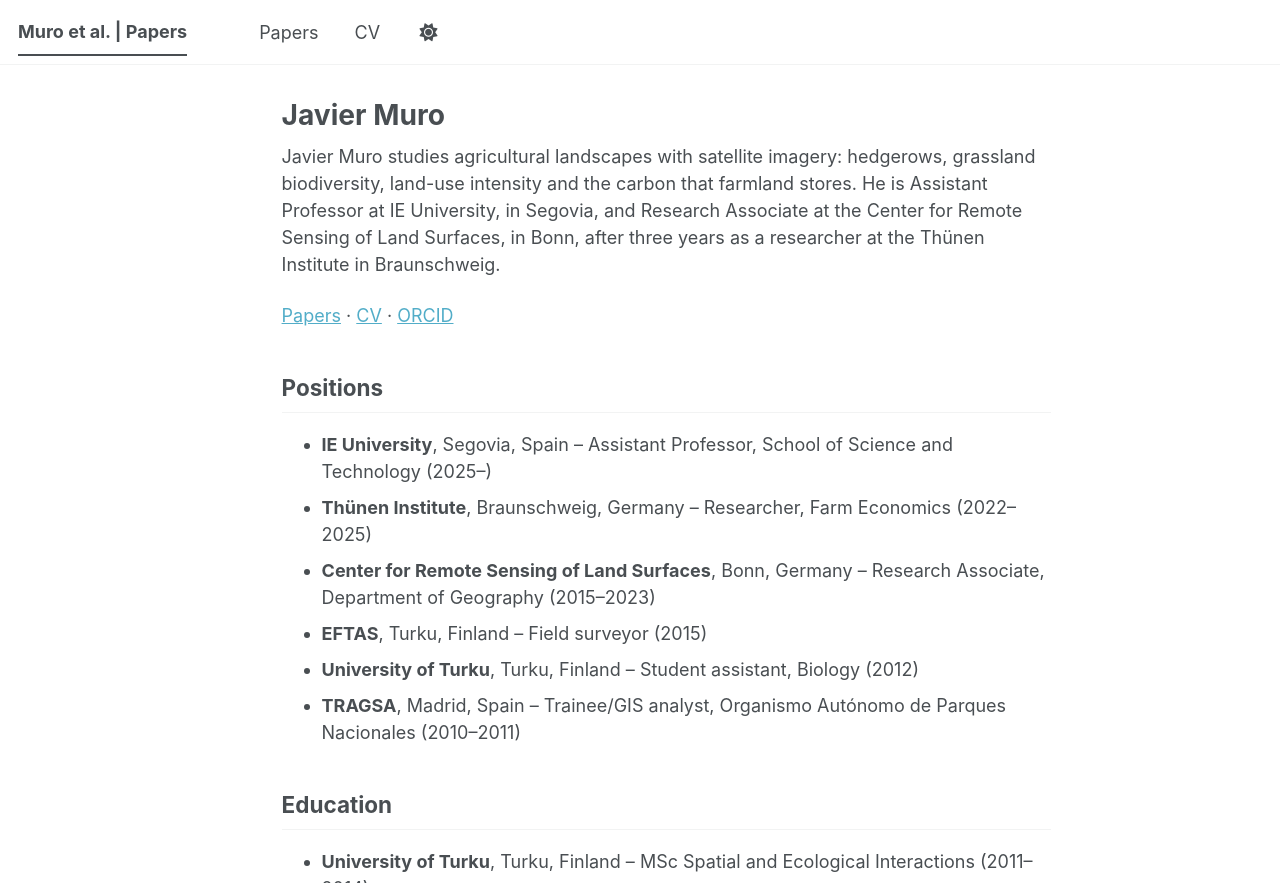
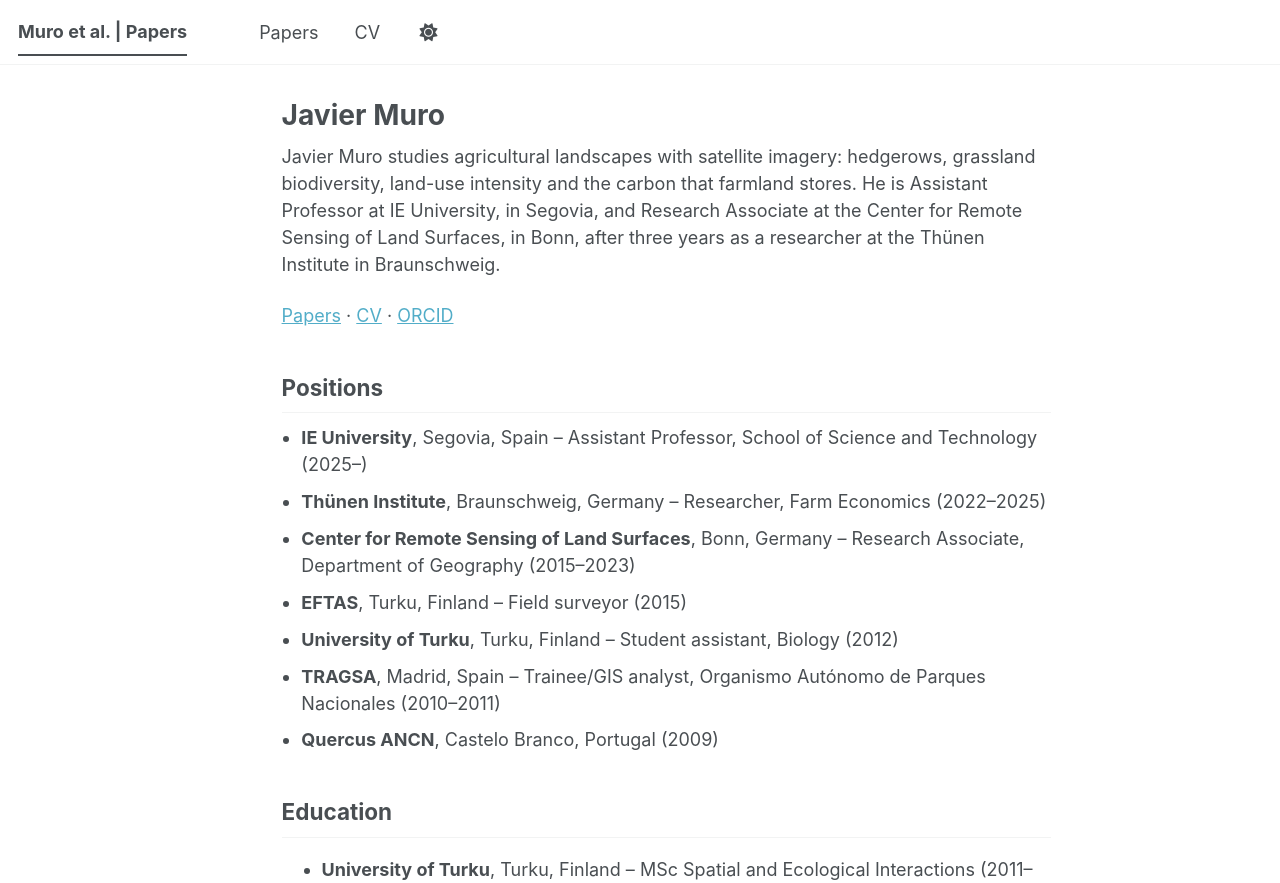
Before and after one commit to Havi-muro/muro-et-al, a Jekyll site: the page built from _pages/about.md, in a window 1280 px wide and 1400 px high, cut to the strip 0-883 px from the top of the window. Built offline with Jekyll 4.4.1, drawn with Linux system fonts in a browser that asks for light colours; a style sheet for code colours, icons or effects is not loaded; some of the changed text lies outside the part shown.

Commit message:
Merge the worked-places list into Positions and add the Quercus ANCN period

```diff
--- a/_includes/cv.html
+++ b/_includes/cv.html
@@ -1,12 +1,13 @@
 <h2 id="positions">Positions</h2>
 
-<ul>
-  <li><strong>IE University</strong>, Segovia, Spain – Assistant Professor, School of Science and Technology (2025–)</li>
-  <li><strong>Thünen Institute</strong>, Braunschweig, Germany – Researcher, Farm Economics (2022–2025)</li>
-  <li><strong>Center for Remote Sensing of Land Surfaces</strong>, Bonn, Germany – Research Associate, Department of Geography (2015–2023)</li>
-  <li><strong>EFTAS</strong>, Turku, Finland – Field surveyor (2015)</li>
-  <li><strong>University of Turku</strong>, Turku, Finland – Student assistant, Biology (2012)</li>
-  <li><strong>TRAGSA</strong>, Madrid, Spain – Trainee/GIS analyst, Organismo Autónomo de Parques Nacionales (2010–2011)</li>
+<ul class="cv-positions">
+  <li data-place="Segovia, Spain" data-lat="40.9429" data-lon="-4.1088"><strong>IE University</strong>, Segovia, Spain – Assistant Professor, School of Science and Technology (2025–)</li>
+  <li data-place="Braunschweig, Germany" data-lat="52.2689" data-lon="10.5268"><strong>Thünen Institute</strong>, Braunschweig, Germany – Researcher, Farm Economics (2022–2025)</li>
+  <li data-place="Bonn, Germany" data-lat="50.7374" data-lon="7.0982"><strong>Center for Remote Sensing of Land Surfaces</strong>, Bonn, Germany – Research Associate, Department of Geography (2015–2023)</li>
+  <li data-place="Turku, Finland" data-lat="60.4518" data-lon="22.2666"><strong>EFTAS</strong>, Turku, Finland – Field surveyor (2015)</li>
+  <li data-place="Turku, Finland" data-lat="60.4518" data-lon="22.2666"><strong>University of Turku</strong>, Turku, Finland – Student assistant, Biology (2012)</li>
+  <li data-place="Madrid, Spain" data-lat="40.4168" data-lon="-3.7038"><strong>TRAGSA</strong>, Madrid, Spain – Trainee/GIS analyst, Organismo Autónomo de Parques Nacionales (2010–2011)</li>
+  <li data-place="Castelo Branco, Portugal" data-lat="39.8222" data-lon="-7.4909"><strong>Quercus ANCN</strong>, Castelo Branco, Portugal (2009)</li>
 </ul>
 
 <h2 id="education">Education</h2>
@@ -16,17 +17,6 @@
   <li><strong>Universidad de Alcalá</strong>, Alcalá de Henares, Spain – Licenciatura in Environmental Sciences (2004–2009)</li>
 </ul>
 
-<h2 id="where-i-have-worked">Where I have worked</h2>
-
-<ul class="cv-positions">
-  <li data-place="Segovia, Spain" data-lat="40.9429" data-lon="-4.1088"><strong>IE University</strong> – Assistant Professor, School of Science and Technology (2025–), Segovia, Spain</li>
-  <li data-place="Braunschweig, Germany" data-lat="52.2689" data-lon="10.5268"><strong>Thünen Institute</strong> – Researcher, Farm Economics (2022–2025), Braunschweig, Germany</li>
-  <li data-place="Bonn, Germany" data-lat="50.7374" data-lon="7.0982"><strong>Center for Remote Sensing of Land Surfaces</strong> – Research Associate, Department of Geography (2015–2023), Bonn, Germany</li>
-  <li data-place="Turku, Finland" data-lat="60.4518" data-lon="22.2666"><strong>EFTAS</strong> – Field surveyor (2015), Turku, Finland</li>
-  <li data-place="Turku, Finland" data-lat="60.4518" data-lon="22.2666"><strong>University of Turku</strong> – Student assistant, Biology (2012), Turku, Finland</li>
-  <li data-place="Madrid, Spain" data-lat="40.4168" data-lon="-3.7038"><strong>TRAGSA</strong> – Trainee/GIS analyst, Organismo Autónomo de Parques Nacionales (2010–2011), Madrid, Spain</li>
-</ul>
-
 <div id="cv-map" class="cv-map" role="region" aria-label="Map of the places where Javier Muro has worked"></div>
 
 <p><em>Positions and education follow the <a href="https://orcid.org/0000-0001-5127-8983">ORCID record</a>.</em></p>
```
